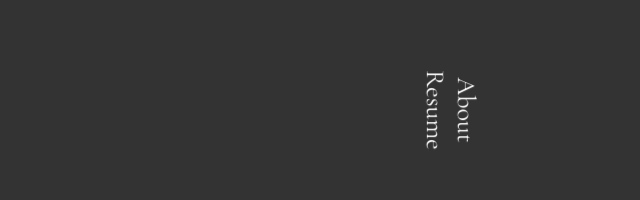
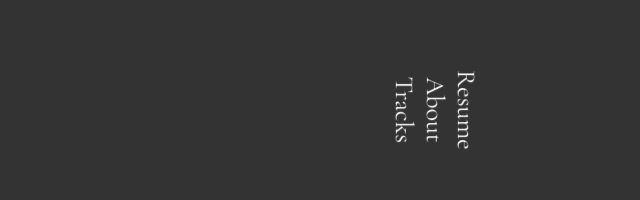
Before and after one commit to johnniereg/portfolio, a React (Create React App) app: page / in a window 1280 px wide. Shown: the part 290-490 px from the top of the page, without its empty margins (318-958 px from the left). Built offline with nearby package versions, Linux system fonts and the light colour scheme.

Commit message:
Connected to Last.FM Recent Tracks API
Display my latest 200 played tracks since start of 2018.

```diff
--- a/src/App.js
+++ b/src/App.js
@@ -6,6 +6,7 @@ import './App.scss';
 import Home from './routes/home';
 import About from './routes/about';
 import Resume from './routes/resume';
+import Tracks from './routes/tracks';
 
 class App extends Component {
   render() {
@@ -14,6 +15,7 @@ class App extends Component {
         <Route exact path="/" component={Home} />
         <Route exact path="/me" component={About} />
         <Route exact path="/resume" component={Resume} />
+        <Route exact path="/tracks" component={Tracks} />
       </Switch>
     );
   }
--- a/src/App.scss
+++ b/src/App.scss
@@ -12,6 +12,10 @@
   a {
     color: #fff;
     text-decoration: none;
+  }
+
+  .nav-item {
+    display: block;
   }
 }
 
--- a/src/routes/home.js
+++ b/src/routes/home.js
@@ -10,12 +10,15 @@ class Home extends Component {
             Johnnie Regalado
           </h1>
           <div className="Nav rotate">
-            <div>
-              <Link to="/me">About</Link>
-            </div>
-            <div>
-              <Link to="/resume">Resume</Link>
-            </div>
+            <Link className="nav-item" to="/resume">
+              Resume
+            </Link>
+            <Link className="nav-item" to="/me">
+              About
+            </Link>
+            <Link className="nav-item" to="/tracks">
+              Tracks
+            </Link>
           </div>
           <p style={{ position: `absolute`, bottom: 0 }}>
             a playground and portfolio
--- /dev/null
+++ b/src/routes/tracks.js
@@ -0,0 +1,44 @@
+import React, { Component } from 'react';
+
+class Tracks extends Component {
+  constructor(props) {
+    super(props);
+    this.state = {
+      tracks: []
+    };
+  }
+
+  componentDidMount() {
+    fetch(
+      'http://ws.audioscrobbler.com/2.0/?method=user.getrecenttracks&user=johnniereg&api_key=30ddf0e6d5fcc07ad9eb72f57214dbbd&format=json&extended=1&limit=200http://ws.audioscrobbler.com/2.0/?method=user.getrecenttracks&user=johnniereg&api_key=30ddf0e6d5fcc07ad9eb72f57214dbbd&format=json&extended=1&limit=200&from=1514764800'
+    )
+      .then(function(response) {
+        return response.json();
+      })
+      .then(jsonData => {
+        this.setState({ tracks: jsonData.recenttracks.track });
+      });
+  }
+
+  render() {
+    let tracks = this.state.tracks;
+    console.log(tracks);
+
+    return (
+      <div className="About">
+        <header className="Tracks-header">Tracks</header>
+        <div className="tracks-container">
+          {tracks.map(function(track, index) {
+            return (
+              <div key={index}>
+                "{track.name}" by {track.artist.name}
+              </div>
+            );
+          })}
+        </div>
+      </div>
+    );
+  }
+}
+
+export default Tracks;
```
